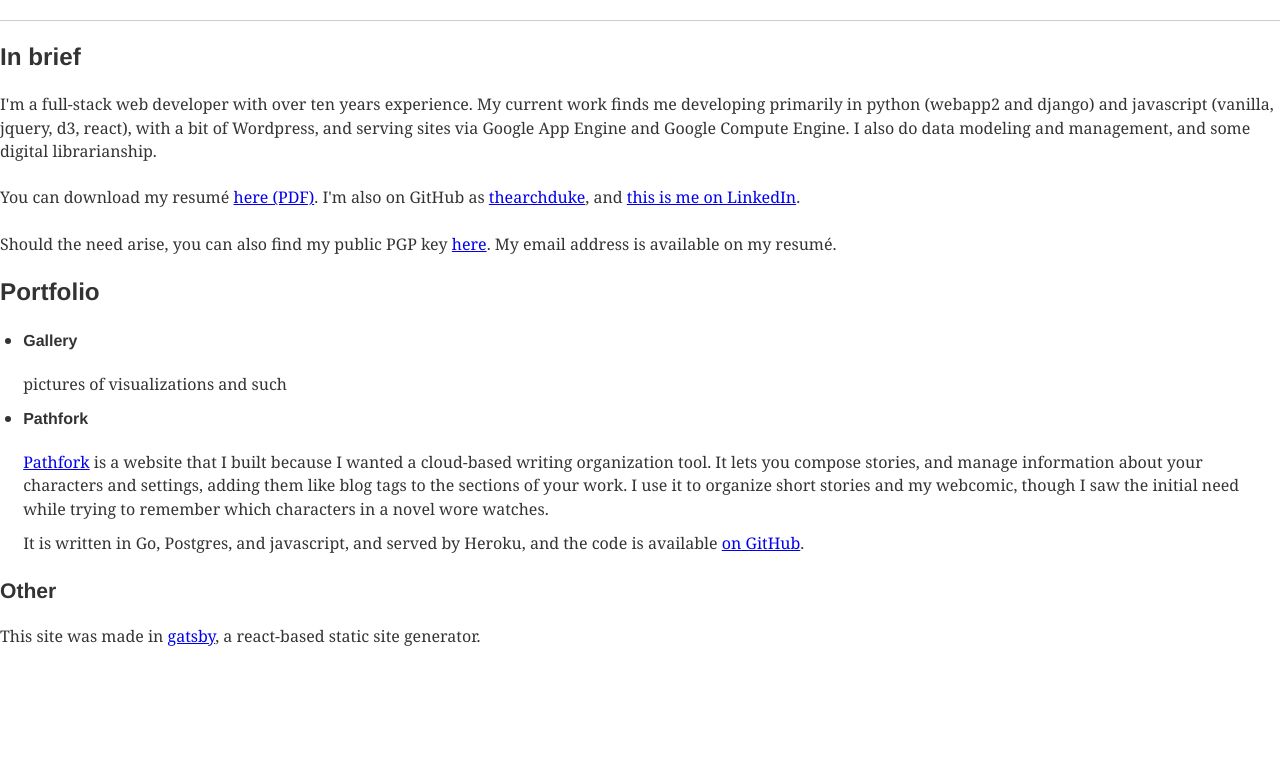
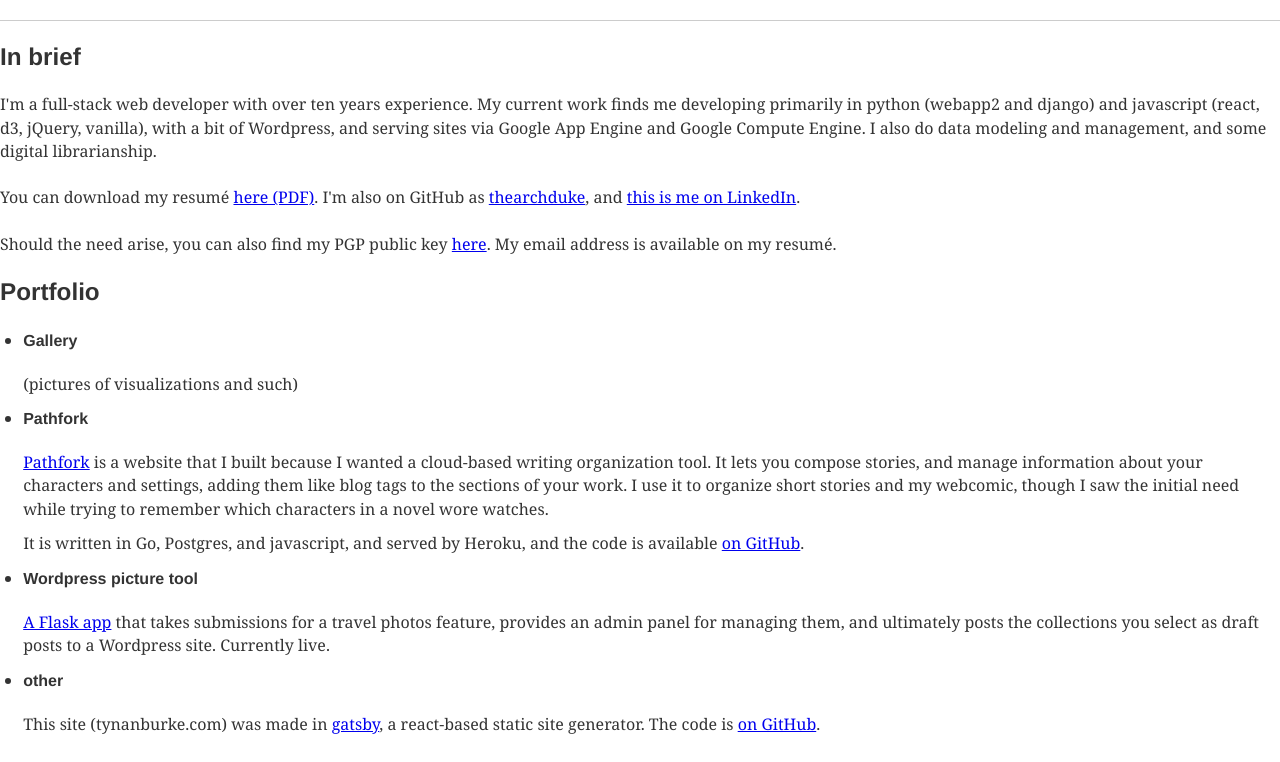
Before and after one commit to thearchduke/tynanburke-gatsby, a Gatsby site: page /work in a window 1280 px wide. Shown: the part 38-800 px from the top of the page. Built offline with nearby package versions, Linux system fonts and the light colour scheme; Gatsby itself is replaced by a stand-in of ours; what typography-theme-twin-peaks would draw is missing.

Commit message:
README, portfolio component

```diff
--- /dev/null
+++ b/src/components/portfolio.js
@@ -0,0 +1,30 @@
+import React from 'react'
+
+
+const PortfolioItem = props => (
+    <li>
+        <h4 id={props.headline}><a name={props.headline}></a>{props.headline}</h4>
+        {props.children}
+    </li>
+)
+
+export default () => (
+<div>
+    <h2>Portfolio</h2>
+    <ul>
+        <PortfolioItem headline="Gallery">
+            <p>(pictures of visualizations and such)</p>
+        </PortfolioItem>
+        <PortfolioItem headline="Pathfork">
+            <p><a href="https://pathfork.herokuapp.com">Pathfork</a> is a website that I built because I wanted a cloud-based writing organization tool. It lets you compose stories, and manage information about your characters and settings, adding them like blog tags to the sections of your work. I use it to organize short stories and my webcomic, though I saw the initial need while trying to remember which characters in a novel wore watches.</p>
+            <p>It is written in Go, Postgres, and javascript, and served by Heroku, and the code is available <a href="https://github.com/thearchduke/pathfork">on GitHub</a>.</p>
+        </PortfolioItem>
+        <PortfolioItem headline="Wordpress picture tool">
+            <p><a href="https://github.com/thearchduke/wordpress-picture-submissions">A Flask app</a> that takes submissions for a travel photos feature, provides an admin panel for managing them, and ultimately posts the collections you select as draft posts to a Wordpress site. Currently live.</p>
+        </PortfolioItem>
+        <PortfolioItem headline="other">
+            <p>This site (tynanburke.com) was made in <a href="https://www.gatsbyjs.org">gatsby</a>, a react-based static site generator. The code is <a href="https://github.com/thearchduke/tynanburke-gatsby">on GitHub</a>.</p>
+        </PortfolioItem>
+    </ul>
+</div>
+)
--- a/src/pages/work.js
+++ b/src/pages/work.js
@@ -1,4 +1,6 @@
 import React from 'react'
+import Portfolio from '../components/portfolio'
+
 
 export default () => (
 <div>
@@ -6,24 +8,9 @@
     <hr/>
 
     <h2>In brief</h2>
-    <p>I'm a full-stack web developer with over ten years experience. My current work finds me developing primarily in python (webapp2 and django) and javascript (vanilla, jquery, d3, react), with a bit of Wordpress, and serving sites via Google App Engine and Google Compute Engine. I also do data modeling and management, and some digital librarianship.</p>
+    <p>I'm a full-stack web developer with over ten years experience. My current work finds me developing primarily in python (webapp2 and django) and javascript (react, d3, jQuery, vanilla), with a bit of Wordpress, and serving sites via Google App Engine and Google Compute Engine. I also do data modeling and management, and some digital librarianship.</p>
     <p>You can download my resumé {/*TODO*/}<a href="https://resume-on-CDN">here (PDF)</a>. I'm also on GitHub as <a href="https://github.com/thearchduke">thearchduke</a>, and <a href="https://www.linkedin.com/in/tynan-burke-27537122?trk=hp-identity-name">this is me on LinkedIn</a>.</p>
-    <p>Should the need arise, you can also find my public PGP key <a href="http://keyserver1.pgp.com/vkd/DownloadKey.event?keyid=0x5922558E4431C0B2">here</a>. My email address is available on my resumé.</p>
-
-    <h2>Portfolio</h2>
-    <ul>
-        <li>
-            <h4>Gallery</h4>
-            <p>pictures of visualizations and such</p>
-        </li>
-        <li>
-            <h4 id="pathfork"><a name="pathfork"></a>Pathfork</h4>
-            <p><a href="https://pathfork.herokuapp.com">Pathfork</a> is a website that I built because I wanted a cloud-based writing organization tool. It lets you compose stories, and manage information about your characters and settings, adding them like blog tags to the sections of your work. I use it to organize short stories and my webcomic, though I saw the initial need while trying to remember which characters in a novel wore watches.</p>
-            <p>It is written in Go, Postgres, and javascript, and served by Heroku, and the code is available <a href="https://github.com/thearchduke/pathfork">on GitHub</a>.</p>
-        </li>
-    </ul>
-    <h3>Other</h3>
-    <p>This site was made in <a href="https://www.gatsbyjs.org">gatsby</a>, a react-based static site generator.</p>
-
+    <p>Should the need arise, you can also find my PGP public key <a href="http://keyserver1.pgp.com/vkd/DownloadKey.event?keyid=0x5922558E4431C0B2">here</a>. My email address is available on my resumé.</p>
+    <Portfolio/>
 </div>
-);
+)
```
Also changed, not shown: src/pages/index.js (+6 -4 lines), README.md, 2 other files.
